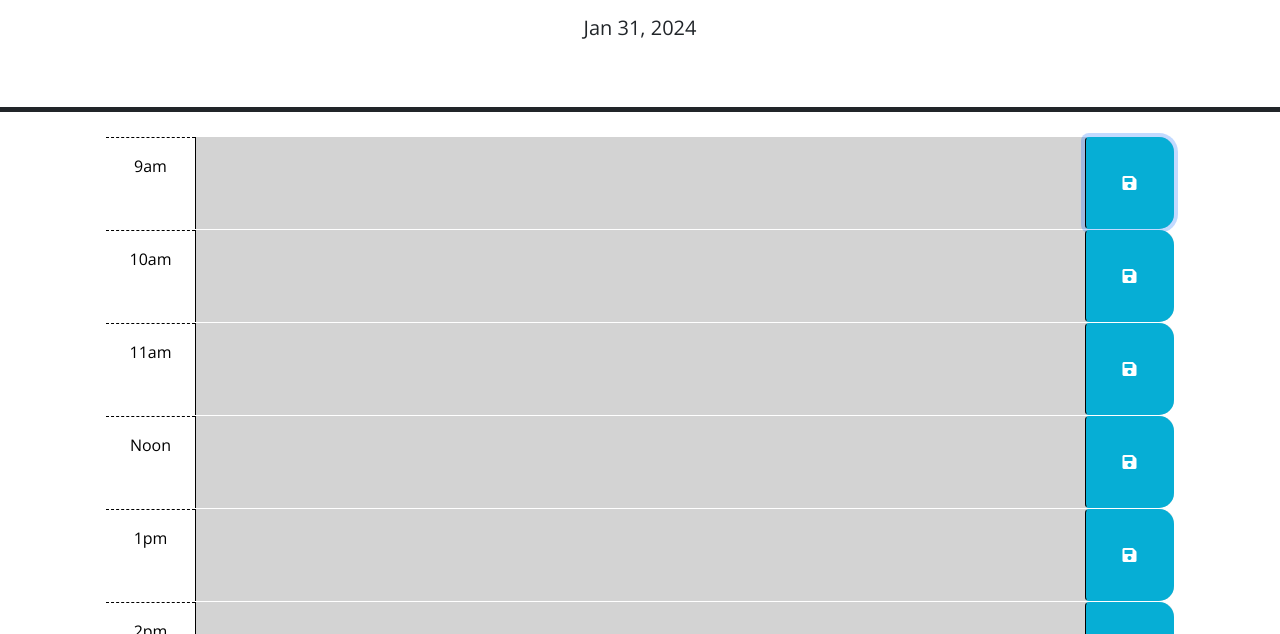
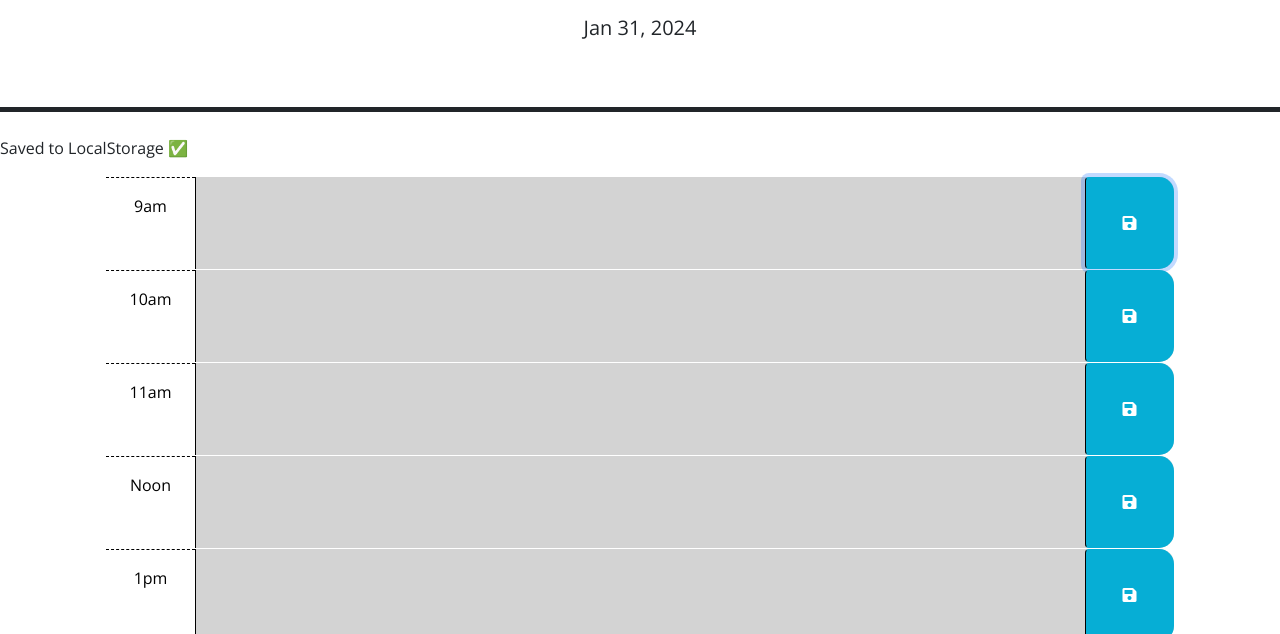
Before and after one commit to OhlhJames/Daily-Calendar, a plain HTML site: page index.html in a window 1280 px wide. Both pictures are taken after a click on the button 1129 px from the left and 348 px from the top of the page. Shown: the part 166-800 px from the top of the page. Drawn offline with nearby package versions, Linux system fonts and the light colour scheme.

Commit message:
added a message that cofrims that the data was saved to localStorage

```diff
--- a/assets/js/script.js
+++ b/assets/js/script.js
@@ -7,6 +7,7 @@ $(function () {
     $('#currentDay').text(today.format('MMM D, YYYY'));
     //Adds functioanlity to the save button so that events can be added to the calender
     $('.btn').on('click',function() {
+        $('.confirmSave').text('Saved to LocalStorage ✅')
         var newEvent = $(this).siblings('.description').val()
         var newEventTime = $(this).parent().attr('id')
         localStorage.setItem(newEventTime, newEvent)
--- a/index.html
+++ b/index.html
@@ -28,6 +28,7 @@
       <p class="lead">A simple calendar app for scheduling your work day</p>
       <p id="currentDay" class="lead"></p>
     </header>
+    <p class = 'confirmSave'></p>
     <!--container for all the time slots so that they are easy to access with CSS and added root element so it would be easy to call in JavaScript-->
     <div class="container-lg px-5 root">
       <div id="9" class="row time-block" data-time="">
```
